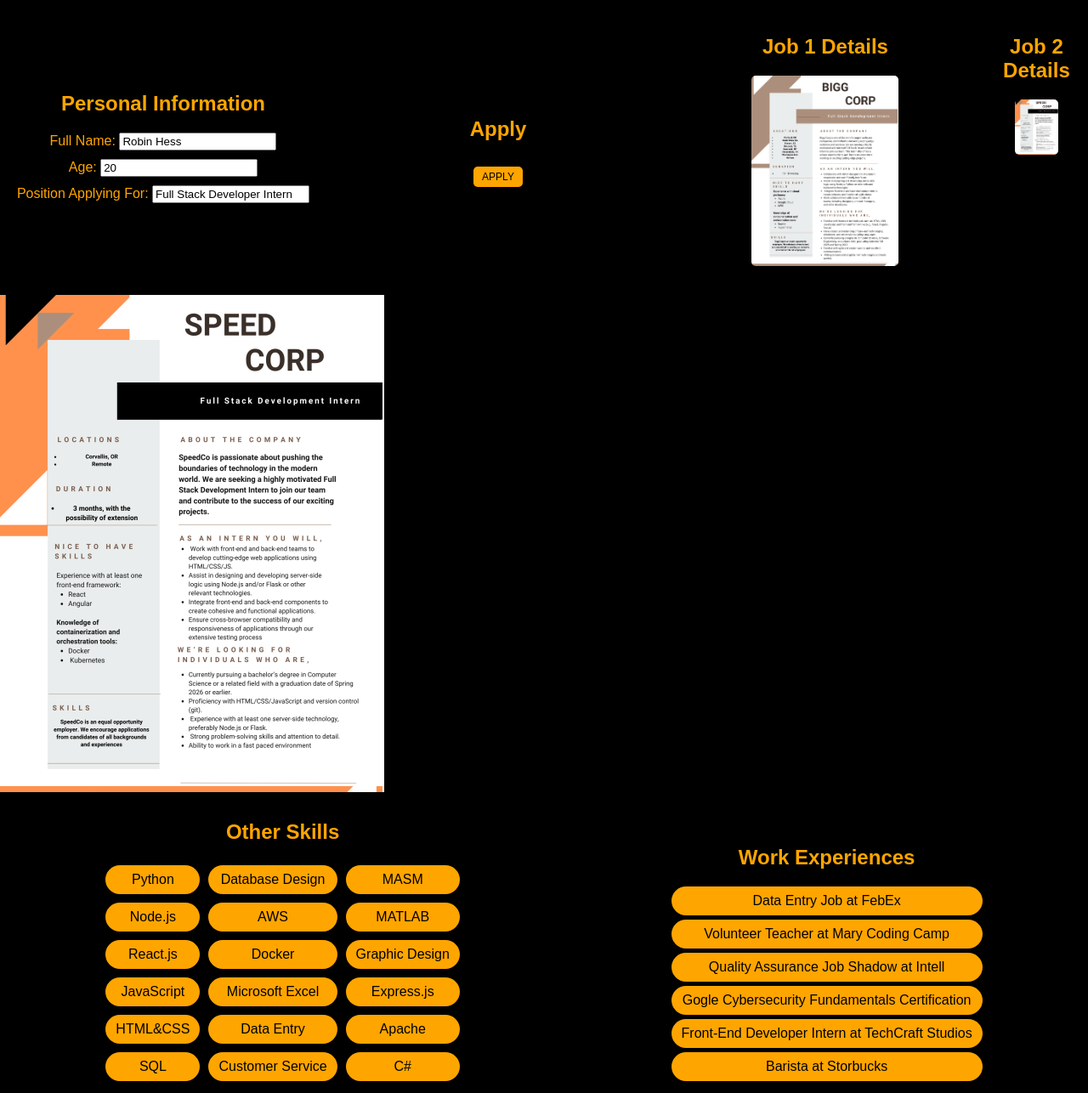
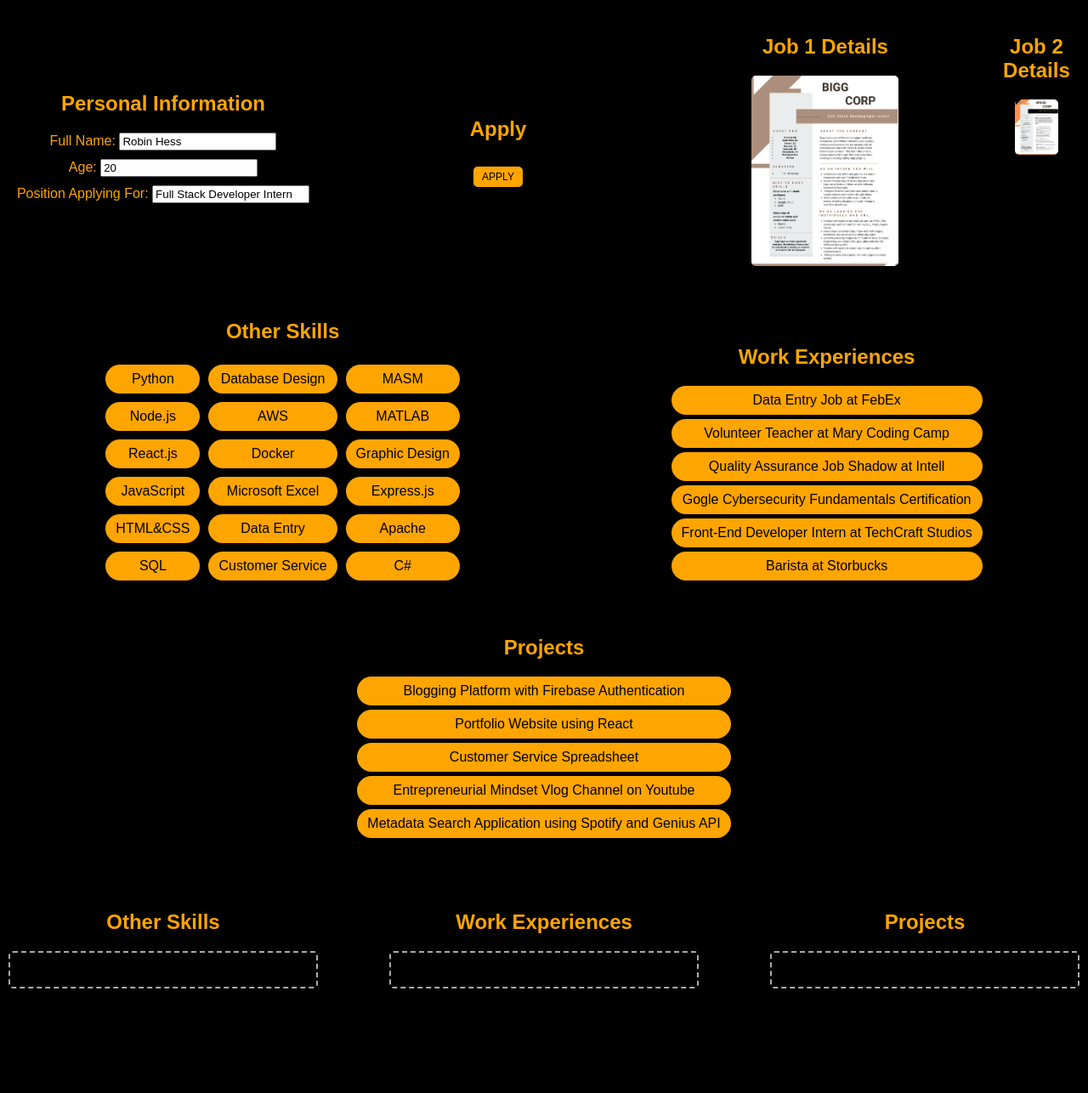
Before and after one commit to osu-cs290-f23/final-project-devdynasty-fullstack-ascent, a Node server app: page /resume in a window 1280 px wide. Shown: the part 69-1355 px from the top of the page at 85% size. After the commit the page ends 1232 px from the top, so only its background shows below. Run offline with Node 20, Linux system fonts and the light colour scheme; some libraries are stand-ins or nearby versions.

Commit message:
Add fixed versions of Deepti's files

```diff
--- a/public/resume/resume.css
+++ b/public/resume/resume.css
@@ -169,3 +169,21 @@
 #otherSkillsSection {
     order: 1;
 }
+
+#imageModal {
+    display: none;
+    position: fixed;
+    top: 0;
+    left: 0;
+    width: 100%;
+    height: 100%;
+    background-color: rgba(0, 0, 0, 0.7);
+    justify-content: center;
+    align-items: center;
+}
+
+#expandedImage {
+    max-width: 80%;
+    max-height: 80%;
+    box-shadow: 0 4px 8px rgba(0, 0, 0, 0.1);
+}
--- a/public/submit-questions/submission-script.js
+++ b/public/submit-questions/submission-script.js
@@ -19,14 +19,14 @@
 // update the json file and send to server
 fetch('/submit-questions', {
     method: 'POST',
-    headers: {
-      'Content-Type': 'application/json',
-    },
     body: JSON.stringify( {
         question: questionText,
         correct: correctAnswer,
         incorrect: wrongAnswers
     }),
+    headers: {
+      'Content-Type': 'application/json',
+    },
   }).then(function (res) {
     if (res.status === 200) {
 
--- a/views/resume.handlebars
+++ b/views/resume.handlebars
@@ -33,21 +33,21 @@
 
             <div class="resume-image" onclick="expandImage()">
                 <h2>Job 1 Details</h2>
-                <img src="Job.png" alt="Resume Image">
+                <img src="Job.png" alt="Job 1 Description Poster">
             </div>
 
             <!-- Resume Image 2-->
 
            <div class="resume-image" onclick="expandImage()">
                 <h2>Job 2 Details</h2>
-                <img src="Job2.webp" alt="Resume Image">
+                <img src="Job2.webp" alt="Job 2 Description Poster">
            </div>
            </div>
 
 
             <!-- Image Modal -->
             <div id="imageModal" onclick="closeImageModal()">
-                <img id="expandedImage" src="Job2.webp" alt="Expanded Image">
+                <img id="expandedImage" src="" alt="Expanded Image">
             </div>
 
             <!-- Skills & Experience Boxes -->
```
